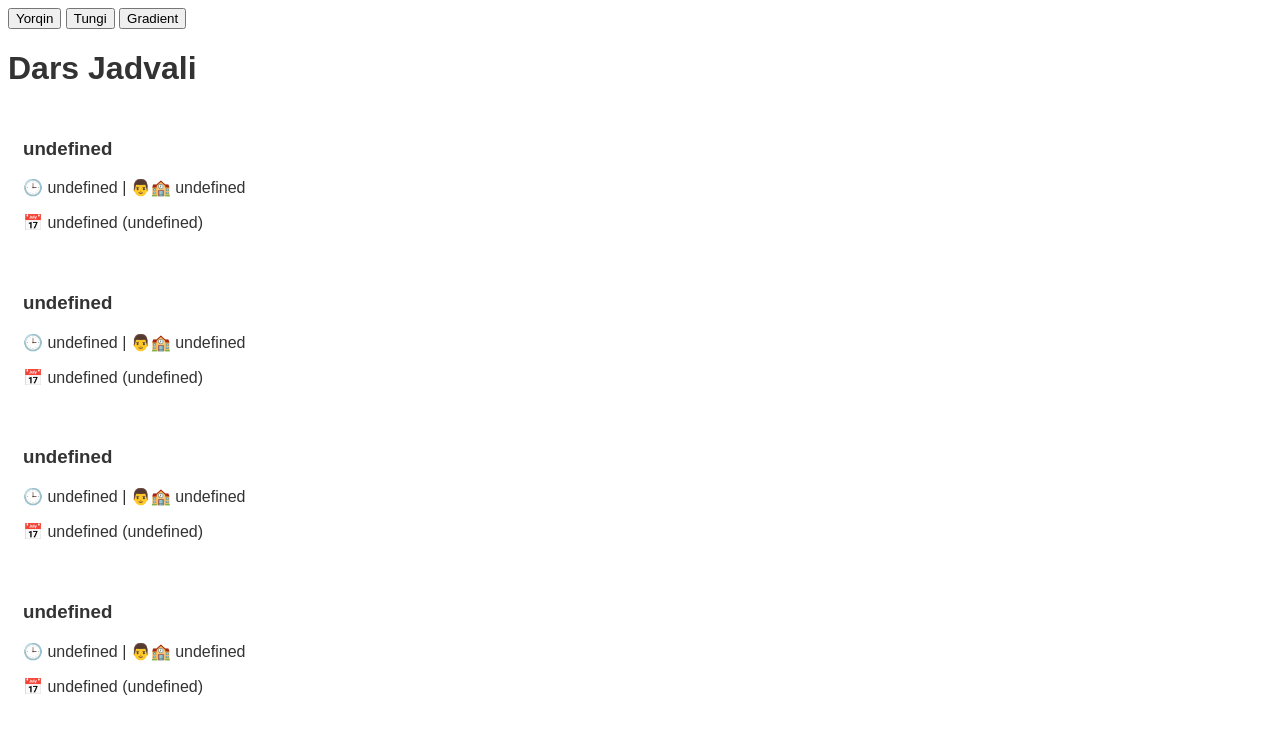
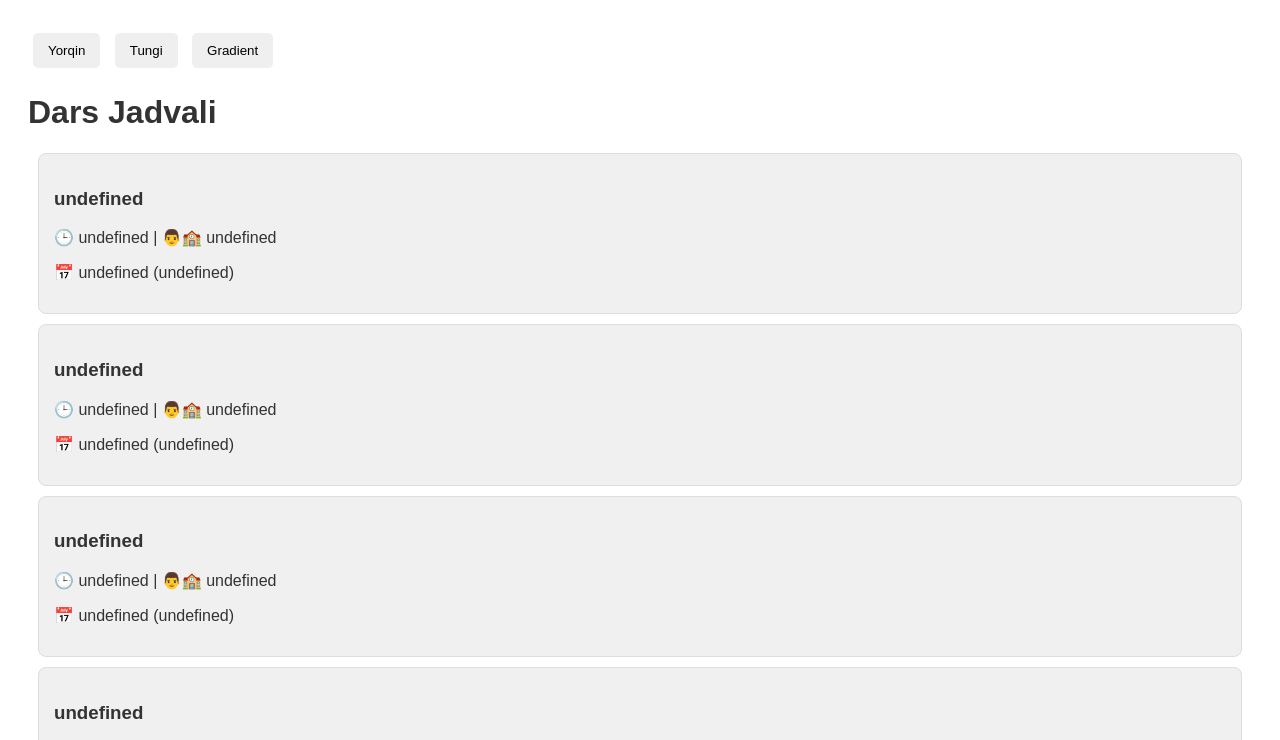
Before and after one commit to Khurramov001/darsjadval2, a plain HTML site: page index.html in a window 1280 px wide. Both pictures are taken after a click on the button "Yorqin". Shown: the top 740 px of the page. Drawn offline with Linux system fonts and the light colour scheme.

Commit message:
styles.css

```diff
--- a/styles.css
+++ b/styles.css
@@ -1,25 +1,58 @@
+/* Asosiy stil */
 body {
     font-family: Arial, sans-serif;
-  transition: 0.3s;
+    padding: 20px;
+    transition: background 0.3s, color 0.3s;
 }
 
-.theme1 { background: #fff; color: #333; }
-.theme2 { background: #2c3e50; color: #ecf0f1; }
+/* Theme 1: Yorqin */
+.theme1 {
+    background: #ffffff;
+    color: #333333;
+}
+
+.theme1 .dars-item {
+    background: #f0f0f0;
+    border: 1px solid #ddd;
+}
+
+/* Theme 2: Tungi */
+.theme2 {
+    background: #2c3e50;
+    color: #ecf0f1;
+}
+
+.theme2 .dars-item {
+    background: #34495e;
+    border: 1px solid #2c3e50;
+}
+
+/* Theme 3: Gradient */
 .theme3 {
     background: linear-gradient(45deg, #ff6b6b, #4ecdc4);
     color: white;
 }
 
-.container {
-  padding: 20px;
-  margin: 20px;
-  border-radius: 10px;
-  box-shadow: 0 0 10px rgba(0,0,0,0.1);
+.theme3 .dars-item {
+    background: rgba(255, 255, 255, 0.1);
+    border: 1px solid rgba(255, 255, 255, 0.2);
 }
 
+/* Umumiy stil */
 .dars-item {
-  padding: 10px;
+    padding: 15px;
+    margin: 10px;
+    border-radius: 8px;
+}
+
+.theme-buttons {
+    margin-bottom: 20px;
+}
+
+.theme-buttons button {
+    padding: 10px 15px;
     margin: 5px;
+    border: none;
     border-radius: 5px;
-  background: rgba(255,255,255,0.1);
+    cursor: pointer;
 }
```
Lines whose indentation alone changed are shown as unchanged.
